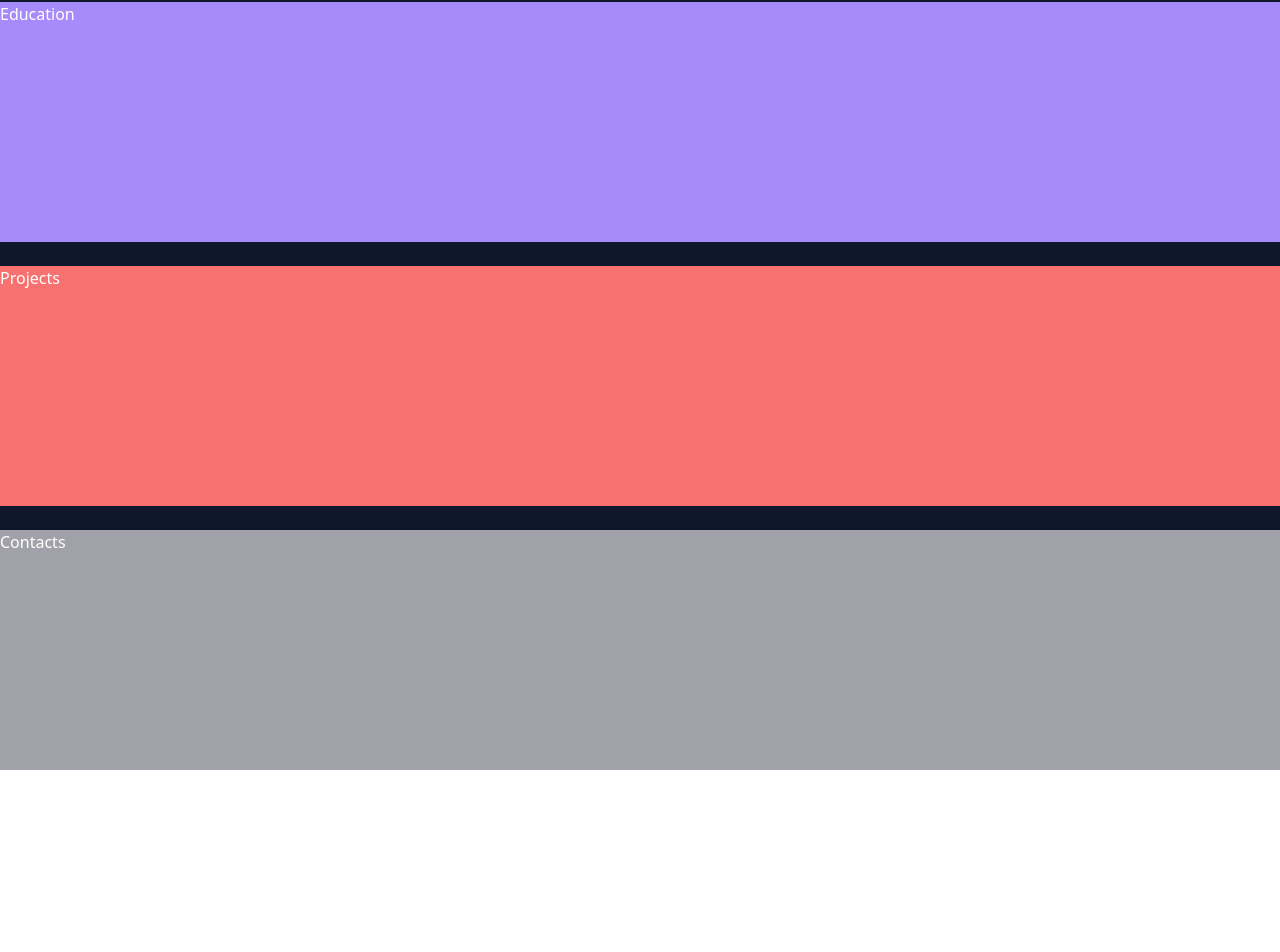
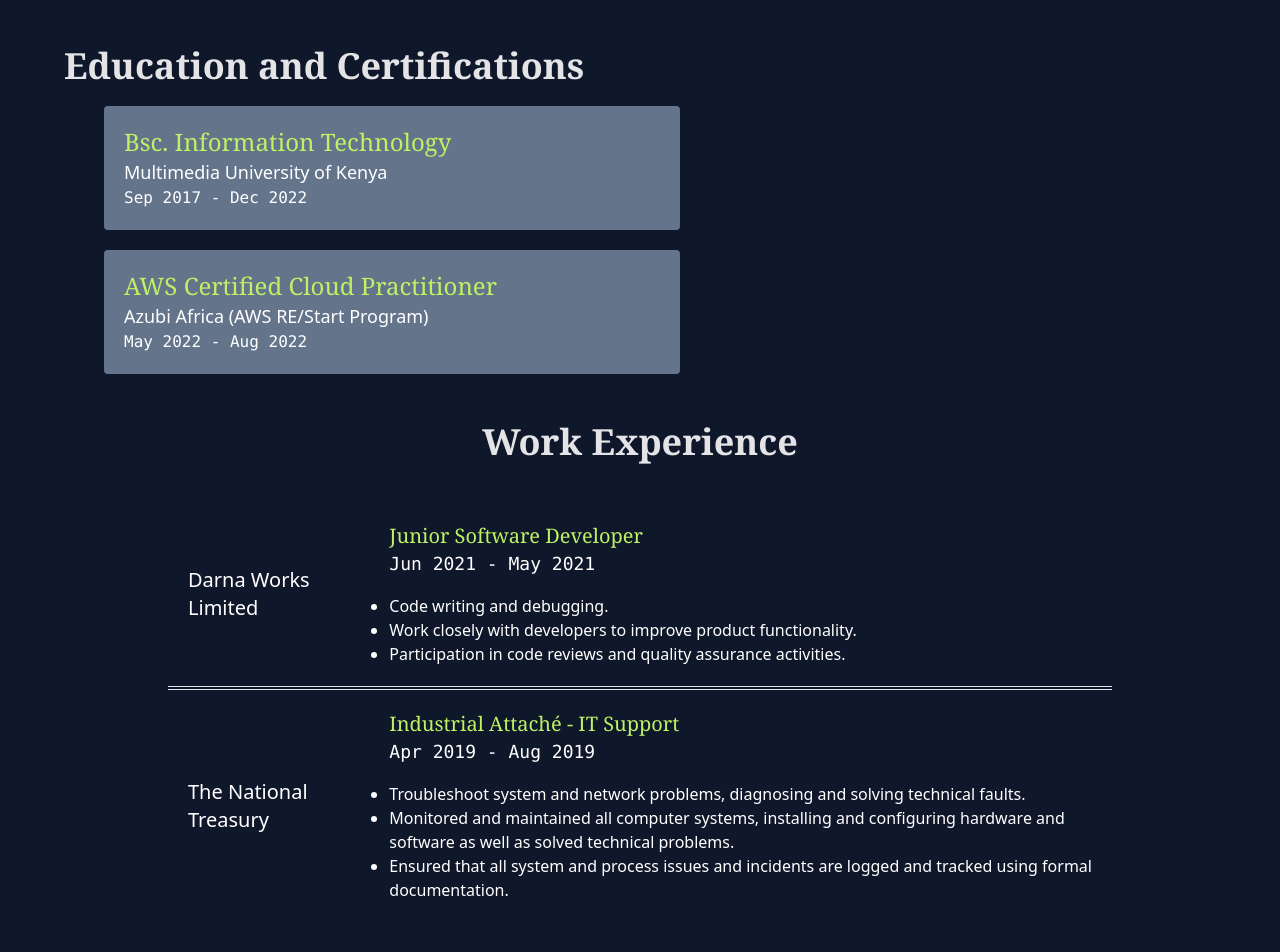
Before and after one commit to Benson306/my-portfolio, a React (Create React App) app: page / in a window 1280 px wide. Shown: the part 640-1592 px from the top of the page. Before the commit the page ends 1410 px from the top, so only its background shows below. Built offline with nearby package versions, Linux system fonts and the light colour scheme.

Commit message:
Experience Done

```diff
--- a/src/App.js
+++ b/src/App.js
@@ -6,28 +6,33 @@ import Education from './components/Education';
 import Navigation from './components/Navigation';
 import Projects from './components/Projects';
 import {useRef} from 'react';
+import Experience from './components/Experience';
 
 function App() {
 
   const aboutRef = useRef(null);
   const educationRef = useRef(null);
+  const experienceRef = useRef(null);
   const projectsRef = useRef(null);
   const contactsRef = useRef(null);
+
 
   return (
     <Router>
     <div className="App bg-slate-900 text-white min-h-screen">
       <nav class="fixed bg-slate-900 top-0 z-50 w-full">
-        <Navigation aboutRef={aboutRef} educationRef={educationRef} projectsRef={projectsRef} contactsRef={contactsRef} />
+        <Navigation aboutRef={aboutRef} educationRef={educationRef} projectsRef={projectsRef} contactsRef={contactsRef} experienceRef={experienceRef} />
       </nav>
       <br /><br />
       <main class="pt-12">
 
-      <Route exact path={["/","/#about","/#education","/#projects","/#contacts"]}>
+      <Route exact path={["/","/#about","/#education","/#experience","/#projects","/#contacts"]}>
 
         <About aboutRef={aboutRef} projectsRef={projectsRef} />
         <br />
         <Education educationRef={educationRef} />
+        <br />
+        <Experience experienceRef={experienceRef} />
         <br />
         <Projects projectsRef={projectsRef} />
         <br />
--- a/src/components/Education.js
+++ b/src/components/Education.js
@@ -1,7 +1,18 @@
 const Education = ({educationRef}) => {
     return (
-        <div class="bg-violet-400 h-60" ref={educationRef}>
-        Education
+        <div class="px-4 md:px-16 pt-10" ref={educationRef}>
+        <h2 class="text-zinc-200 text-xl md:text-4xl font-serif font-semibold pt-1 md:pt-1">Education and Certifications</h2>
+        <div class="mt-5 ml-1 md:ml-10 pt-5 rounded bg-slate-500 hover:bg-slate-600 p-5 w-full md:w-1/2">
+            <h1 class="text-xl md:text-2xl font-serif text-lime-300">Bsc. Information Technology</h1>
+            <h2 class="text-lg">Multimedia University of Kenya</h2>
+            <h3 class=" font-mono">Sep 2017 - Dec 2022</h3>
+        </div>
+
+        <div class="mt-5 ml-1 md:ml-10 pt-5 rounded bg-slate-500 hover:bg-slate-600 p-5 w-full md:w-1/2">
+            <h1 class="text-xl md:text-2xl font-serif text-lime-300">AWS Certified Cloud Practitioner</h1>
+            <h2 class="text-lg">Azubi Africa (AWS RE/Start Program)</h2>
+            <h3 class=" font-mono">May 2022 - Aug 2022</h3>
+        </div>
     </div>
      );
 }
--- /dev/null
+++ b/src/components/Experience.js
@@ -0,0 +1,42 @@
+const Experience = ({experienceRef}) => {
+
+    return (
+    <div class="px-4 md:px-16 pt-5" ref={experienceRef}>
+        <h2 class="flex justify-center text-zinc-200 text-xl md:text-4xl font-serif font-semibold pt-1 md:pt-1">Work Experience</h2>
+        <div class="flex justify-center p-10">
+            <table class="p-5 mx-16">
+                <tr class="p-5 border-b-4 border-double hover:bg-slate-600">
+                    <td class="p-5 text-xl">Darna Works Limited</td>
+                    <td class="p-5">
+                        <h1 class="text-xl text-lime-300 font-serif">Junior Software Developer</h1>
+                        <h2 class="text-lg font-mono">Jun 2021 - May 2021</h2>
+                        <ul class="list-disc font-sans pt-4">
+                            <li>Code writing and debugging.</li>
+                            <li>Work closely with developers to improve product functionality.</li>
+                            <li>Participation in code reviews and quality assurance activities.</li>
+                        </ul>
+
+                    </td>
+                </tr>
+
+                <tr class="p-5 hover:bg-slate-600 rounded">
+                    <td class="p-5 text-xl">The National Treasury</td>
+                    <td class="p-5">
+                        <h1 class="text-xl text-lime-300 font-serif">Industrial Attaché - IT Support</h1>
+                        <h2 class="text-lg font-mono">Apr 2019 - Aug 2019</h2>
+                        <ul class="list-disc font-sans pt-4">
+                            <li>Troubleshoot system and network problems, diagnosing and solving technical faults.</li>
+                            <li>Monitored and maintained all computer systems, installing and configuring hardware and software as well as solved technical problems.</li>
+                            <li>Ensured that all system and process issues and incidents are logged and tracked using formal documentation.</li>
+                        </ul>
+
+                    </td>
+                </tr>
+
+            </table>
+        </div>
+    </div>
+);
+}
+
+export default Experience;
--- a/src/components/Navigation.js
+++ b/src/components/Navigation.js
@@ -1,7 +1,7 @@
 import MenuOutlinedIcon from '@mui/icons-material/MenuOutlined';
 import { Link } from 'react-router-dom';
 
-const Navigation = ({aboutRef, educationRef, projectsRef, contactsRef}) => {
+const Navigation = ({aboutRef, educationRef, experienceRef, projectsRef, contactsRef}) => {
 
     let clicked = false;
     const handleClick = () =>{
@@ -11,7 +11,7 @@ const Navigation = ({aboutRef, educationRef, projectsRef, contactsRef}) => {
             clicked = false;
 
         }else if(!clicked){
-            document.querySelector('.dropDown').style.height = '208px';
+            document.querySelector('.dropDown').style.height = '248px';
 
             clicked = true;
 
@@ -46,6 +46,9 @@ const Navigation = ({aboutRef, educationRef, projectsRef, contactsRef}) => {
                     <Link to="/#education" onClick={()=>{handleScroll(educationRef.current);}} >Education</Link>
                 </li>
                 <li class='no-underline hover:underline decoration-lime-500 decoration-dotted underline-offset-8'>
+                    <Link to="/#projects" onClick={()=>{handleScroll(experienceRef.current);}} >Experience</Link>
+                </li>
+                <li class='no-underline hover:underline decoration-lime-500 decoration-dotted underline-offset-8'>
                     <Link to="/#projects" onClick={()=>{handleScroll(projectsRef.current);}} >Projects</Link>
                 </li>
                 <li class='no-underline hover:underline decoration-lime-500 decoration-dotted underline-offset-8'>
@@ -66,6 +69,9 @@ const Navigation = ({aboutRef, educationRef, projectsRef, contactsRef}) => {
                     <Link to="/#education" onClick={()=>{handleScroll(educationRef.current);}} >Education</Link>
                 </li>
                 <li class='flex justify-center p-2'>
+                    <Link to="/#projects" onClick={()=>{handleScroll(experienceRef.current);}} >Experience</Link>
+                </li>
+                <li class='flex justify-center p-2'>
                     <Link to="/#projects" onClick={()=>{handleScroll(projectsRef.current);}} >Projects</Link>
                 </li>
                 <li class='flex justify-center p-2'>
```
